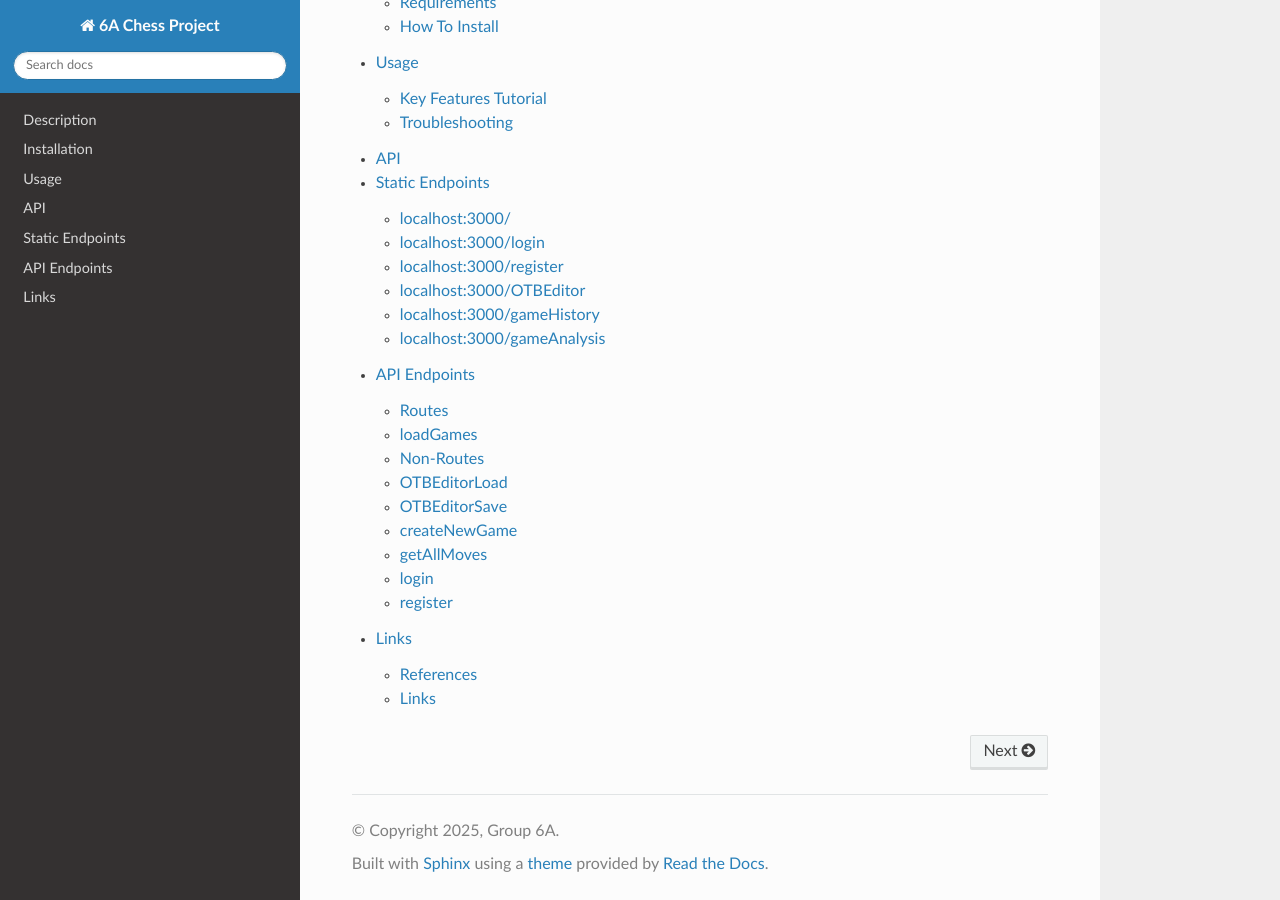
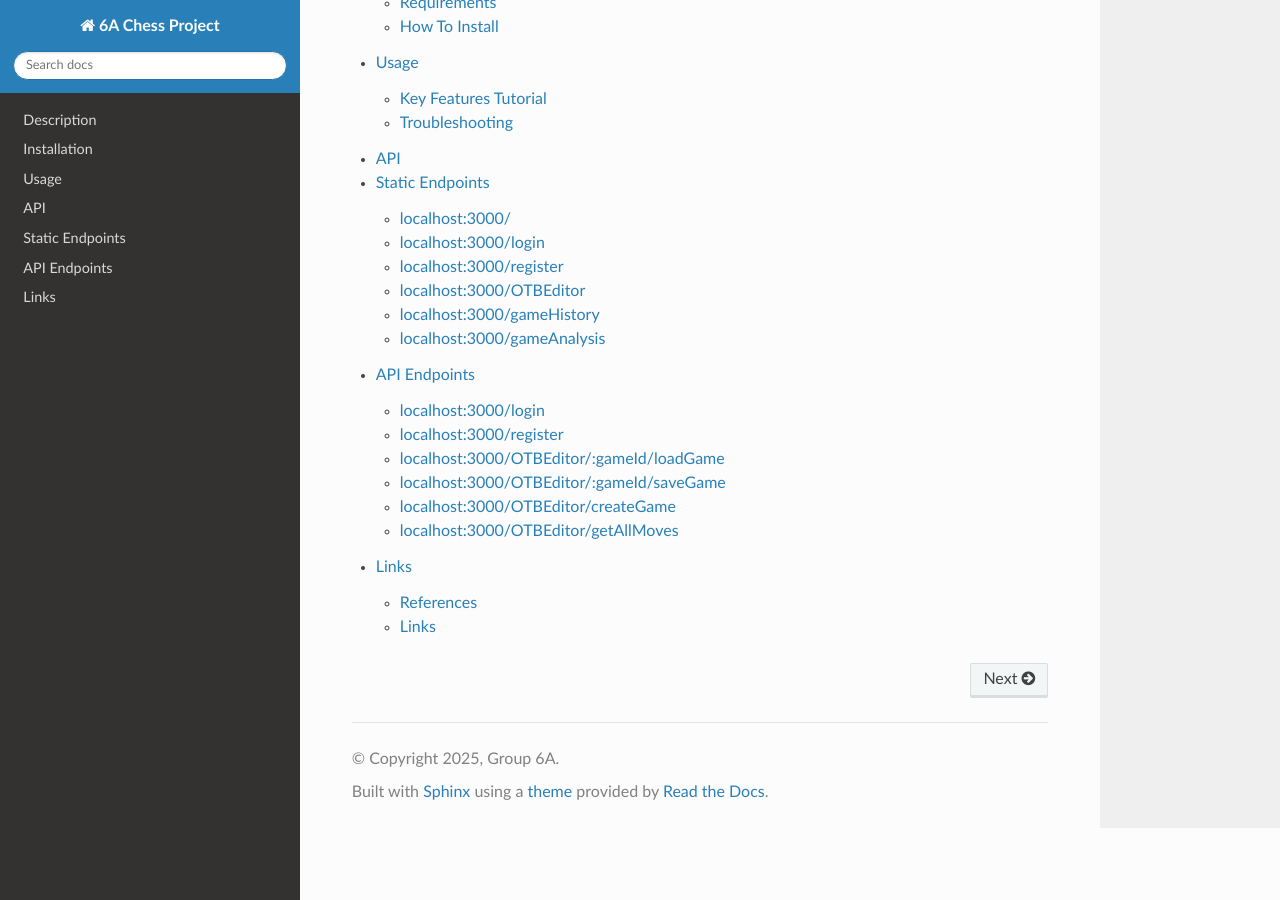
Before and after one commit to gherkins05/6A-Software-Coursework, a Sphinx documentation site: the page built from docs/source/index.rst, in a window 1280 px wide and 900 px high, scrolled down 530 px. Built offline with Sphinx 7.4.7 and the Read the Docs theme 3.1.0, drawn with Linux system fonts in a browser that asks for light colours; pages that are not in the unit, such as notebooks, are missing from menus; part of the change alters nothing that is shown.

````diff
--- a/docs/source/api.rst
+++ b/docs/source/api.rst
@@ -43,49 +43,60 @@ This is the game analysis page, it will fetch `client/gameAnalysis/gameAnalysis.
 API Endpoints
 =============
 
-Routes
-------
+localhost:3000/login
+--------------------
 
-loadGames
----------
+**Description**:
+This endpoint is used to load a game based on the provided `gameId`.
 
-Documentation for `loadGames`. *
+**Request**:
+   - **Method**: GET
+   - **URL**: `localhost:3000/OTBEditor/:gameId/loadGame`
+   - **Headers**:
+   - `Authorization`: Bearer <token>
+   - **Parameters**:
+   - `gameId` (string): The ID of the game to load.
+
+   **Response**:
+   - **Status Code**: 200 OK
+   - **Headers**:
+   - `Content-Type`: application/json
+   - **Body**:
+   ```json
+   {
+      "gameId": "12345",
+      "gameState": {
+         "board": [
+         ["r", "n", "b", "q", "k", "b", "n", "r"],
+         ["p", "p", "p", "p", "p", "p", "p", "p"],
+         ["", "", "", "", "", "", "", ""],
+         ["", "", "", "", "", "", "", ""],
+         ["", "", "", "", "", "", "", ""],
+         ["", "", "", "", "", "", "", ""],
+         ["P", "P", "P", "P", "P", "P", "P", "P"],
+         ["R", "N", "B", "Q", "K", "B", "N", "R"]
+         ],
+         "turn": "white"
+      }
+   }
+
+localhost:3000/register
+-----------------------
+
+localhost:3000/OTBEditor/:gameId/loadGame
+-----------------------------------------
 
 
-Non-Routes
-----------
 
-OTBEditorLoad
--------------
-
-Decodes the PGN string of a given gameId
+localhost:3000/OTBEditor/:gameId/saveGame
+-----------------------------------------
 
 
-OTBEditorSave
--------------
 
-Documentation for `OTBEditorSave`. *
+localhost:3000/OTBEditor/createGame
+-----------------------------------
 
 
-createNewGame
--------------
 
-Creates a new game with the user and the standard setup for the start of a chess game.
-
-
-getAllMoves
------------
-
-Takes the position of the game as well as the player's turn and returns all possible legal moves for the user, then stores them locally to highlight board squares when the user clicks on a piece.
-
-
-login
------
-
-Takes username and password, checks they match a user in the database and returns a login token lasting an hour, allowing the user to access their account.
-
-
-register
---------
-
-Takes username as well as password and confirm password of 8 characters or more, checks passwords match then creates a new account in the accounts table with the stored username and password.
+localhost:3000/OTBEditor/getAllMoves
+------------------------------------
````
